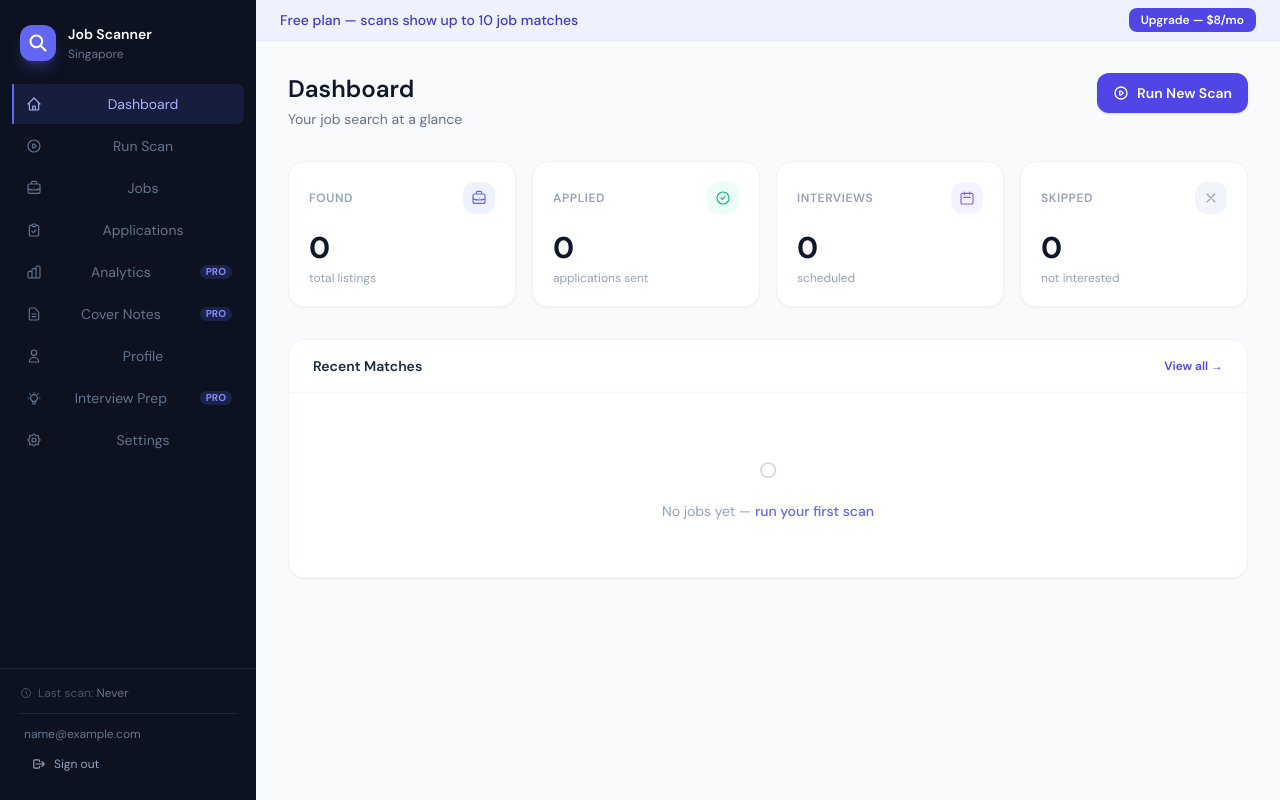
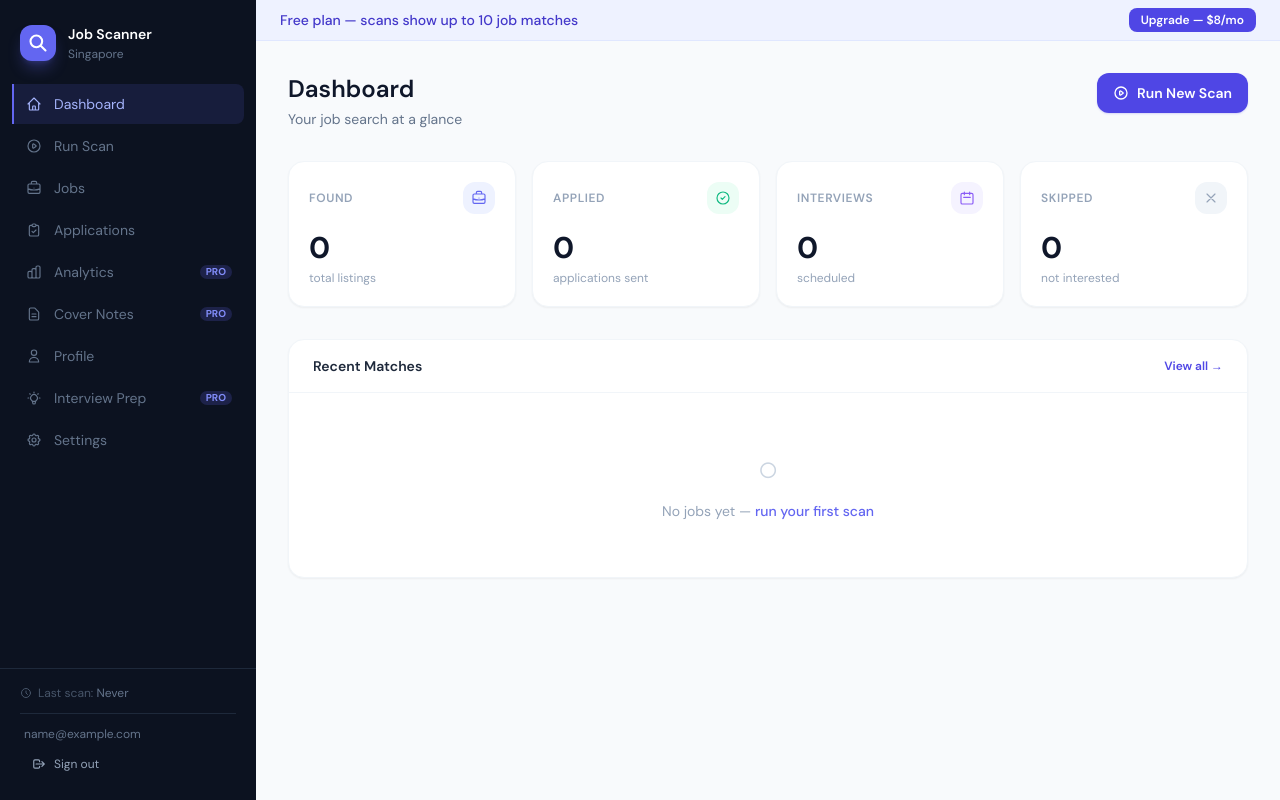
Before and after one commit to salvestr0/JobScanner, a Flask app: page /app in a window 1280 px wide. Run offline with Flask 3, Linux system fonts and the light colour scheme; the visitor is signed in with stand-in values (Sample User, id 1); data comes from the database, SQL or seed files in the repository; data that the repository does not hold is empty; parts of the project's set-up code (start-up, migrations or seed data) failed here and were passed over; some libraries are stand-ins or nearby versions.

Commit message:
Fix sidebar nav text alignment; update footer year to 2026
Co-Authored-By: Claude Sonnet 4.6 <noreply@anthropic.com>

```diff
--- a/templates/home.html
+++ b/templates/home.html
@@ -347,7 +347,7 @@
         <a href="/login" class="hover:text-slate-400 transition-colors">Sign in</a>
         <a href="/register" class="hover:text-slate-400 transition-colors">Register</a>
       </div>
-      <p class="text-slate-700 text-sm">© 2025 Job Scanner. Built for Singapore.</p>
+      <p class="text-slate-700 text-sm">© 2026 Job Scanner. Built for Singapore.</p>
     </div>
   </footer>
 
--- a/templates/index.html
+++ b/templates/index.html
@@ -237,7 +237,8 @@
           class="nav-item w-full flex items-center gap-3 px-3 py-2.5 rounded-r-lg text-slate-500 text-sm cursor-pointer"
           :class="{ 'active': page === n.id }">
           <span class="w-4 h-4 flex-shrink-0" x-html="n.icon"></span>
-          <span x-text="n.label" class="flex-1"></span>
+          <span x-text="n.label"></span>
+          <span class="flex-1"></span>
           <span x-show="n.pro && billing.is_free"
             class="text-[10px] font-bold px-1.5 py-0.5 rounded-full bg-indigo-500/20 text-indigo-400 leading-none">PRO</span>
         </button>
```
